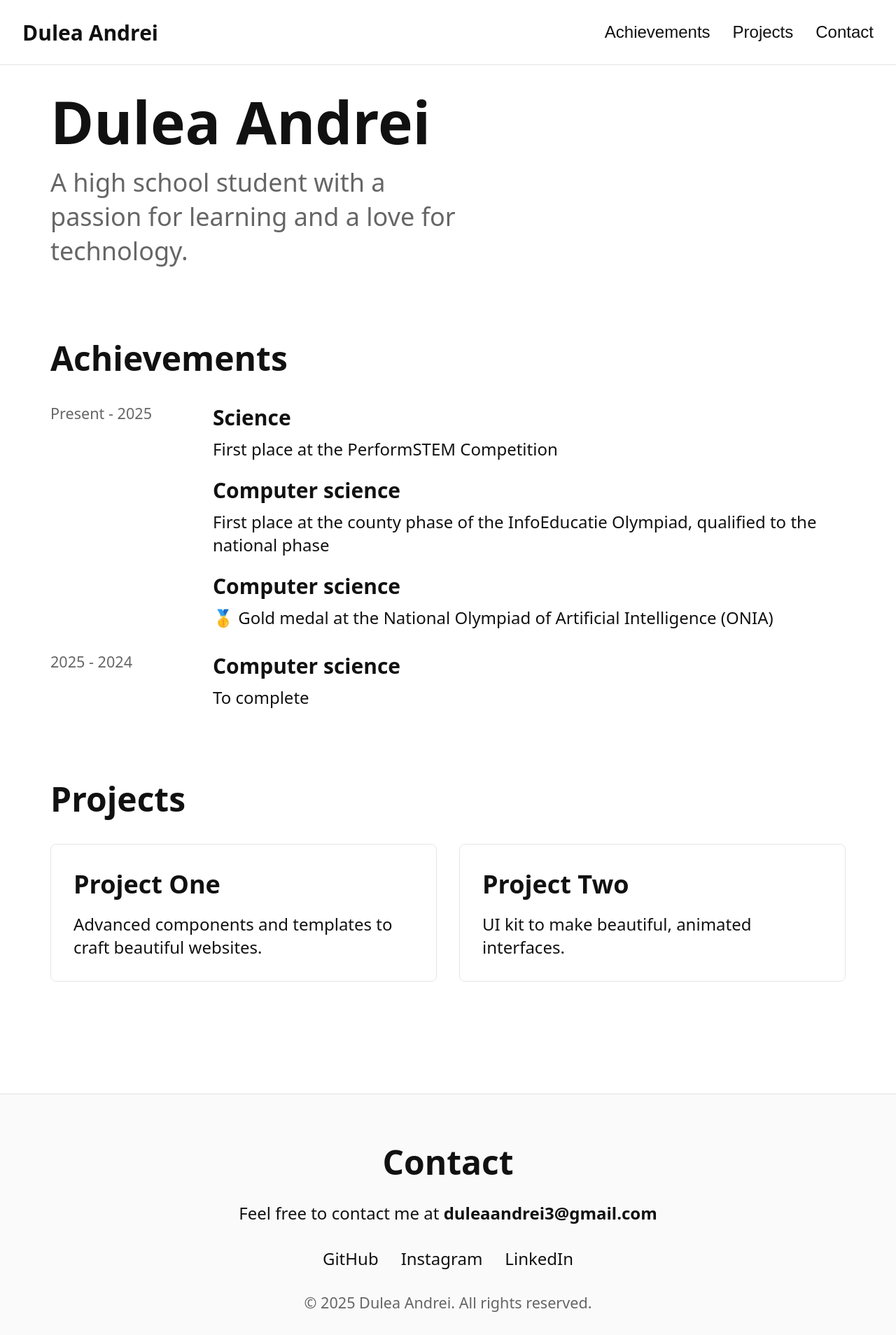
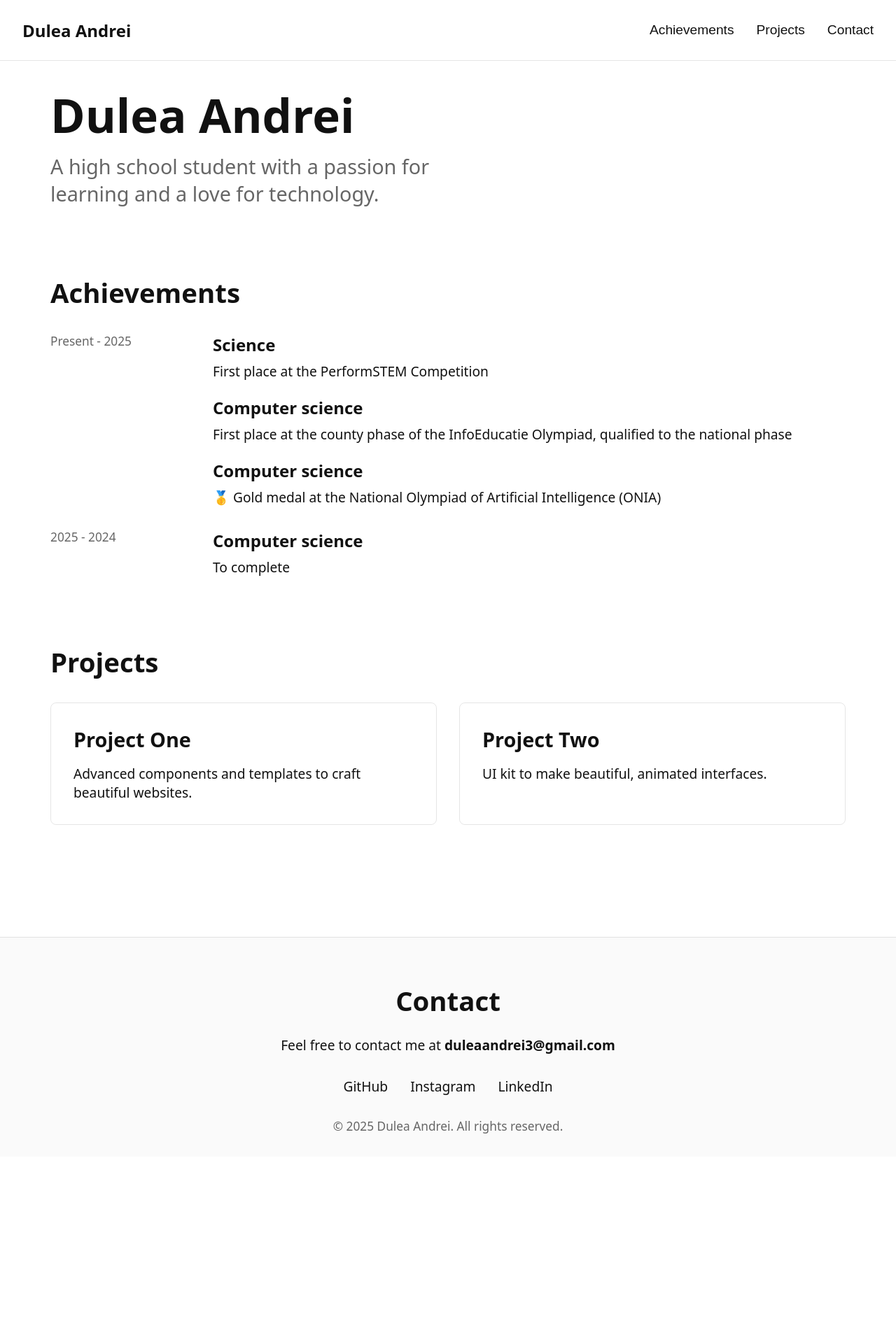
Before and after one commit to Dul3a/Personal_Website, a Next.js app: page / in a window 1280 px wide. Shown: the whole page at 70% size. After the commit the page ends 1653 px from the top, so only its background shows below. Built offline with nearby package versions, Linux system fonts and the light colour scheme.

Commit message:
made the text 20% smaller

```diff
--- a/src/app/page.module.css
+++ b/src/app/page.module.css
@@ -23,7 +23,7 @@
 }
 
 .logo {
-  font-size: 1.875rem;
+  font-size: 1.5rem;
   font-weight: 600;
   color: #111111;
   z-index: 1001;
@@ -39,7 +39,7 @@
   border: none;
   background: none;
   color: #111111;
-  font-size: 1.5rem;
+  font-size: 1.2rem;
   cursor: pointer;
   transition: opacity 0.2s ease;
   text-decoration: none;
@@ -94,14 +94,14 @@
 }
 
 .hero h1 {
-  font-size: 5.25rem;
+  font-size: 4.2rem;
   font-weight: 700;
   margin-bottom: 1rem;
   line-height: 1.1;
 }
 
 .subtitle {
-  font-size: 2.25rem;
+  font-size: 1.8rem;
   color: #666666;
   max-width: 600px;
 }
@@ -111,7 +111,7 @@
 }
 
 .projects h2 {
-  font-size: 3rem;
+  font-size: 2.4rem;
   margin-bottom: 2rem;
 }
 
@@ -133,12 +133,12 @@
 }
 
 .projectCard h3 {
-  font-size: 2.25rem;
+  font-size: 1.8rem;
   margin-bottom: 1rem;
 }
 
 .projectCard p {
-  font-size: 1.5rem;
+  font-size: 1.2rem;
 }
 
 .experience {
@@ -146,7 +146,7 @@
 }
 
 .experience h2 {
-  font-size: 3rem;
+  font-size: 2.4rem;
   margin-bottom: 2rem;
 }
 
@@ -164,16 +164,16 @@
 
 .timelineDate {
   color: #666666;
-  font-size: 1.35rem;
+  font-size: 1.08rem;
 }
 
 .timelineContent h3 {
-  font-size: 1.875rem;
+  font-size: 1.5rem;
   margin-bottom: 0.5rem;
 }
 
 .timelineContent p {
-  font-size: 1.5rem;
+  font-size: 1.2rem;
 }
 
 .footer {
@@ -189,12 +189,12 @@
 }
 
 .contactInfo h2 {
-  font-size: 3rem;
+  font-size: 2.4rem;
   margin-bottom: 1.5rem;
 }
 
 .contactInfo p {
-  font-size: 1.5rem;
+  font-size: 1.2rem;
 }
 
 .socialLinks {
@@ -208,7 +208,7 @@
   color: #111111;
   text-decoration: none;
   transition: opacity 0.2s ease;
-  font-size: 1.5rem;
+  font-size: 1.2rem;
 }
 
 .socialLinks a:hover {
@@ -218,7 +218,7 @@
 .copyright {
   text-align: center;
   color: #666666;
-  font-size: 1.35rem;
+  font-size: 1.08rem;
 }
 
 @media (max-width: 768px) {
@@ -258,15 +258,15 @@
   }
 
   .navButton {
-    font-size: 2.25rem;
+    font-size: 1.8rem;
   }
 
   .hero h1 {
-    font-size: 3.75rem;
+    font-size: 3rem;
   }
 
   .subtitle {
-    font-size: 1.875rem;
+    font-size: 1.5rem;
   }
 
   .timelineItem {
```
